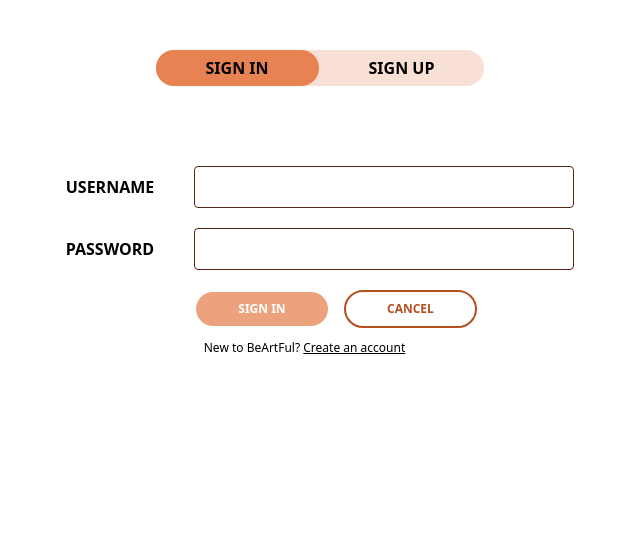
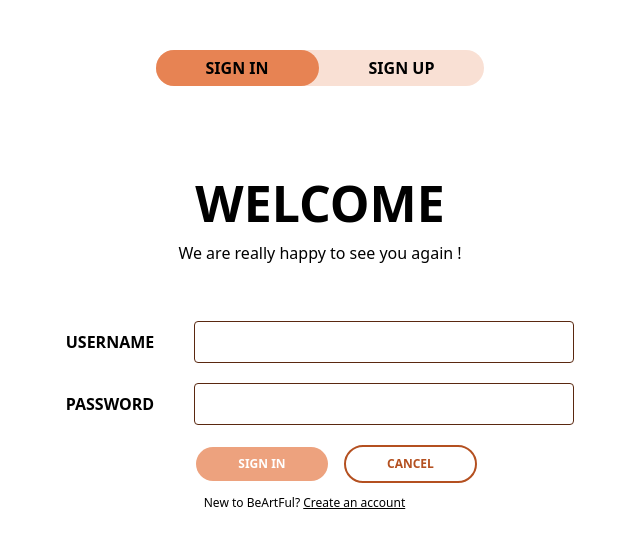
Before and after one commit to senior-project-kmutt/beartful-web, a Next.js app: page /ssi1/login in a window 1280 px wide. Shown: the top 548 px of the page, without its empty margins (320-960 px from the left). Built offline with nearby package versions, Linux system fonts and the light colour scheme.

Commit message:
Add Welcome Part to Login Page ✨ #9

```diff
--- a/components/Authentication/Login.tsx
+++ b/components/Authentication/Login.tsx
@@ -60,7 +60,12 @@ const Login = () => {
         </div>
 
         {activeMenu === 'sign in' && (
-          <div className={`${style.warp} mt-20`}>
+          <div>
+            <div className={style.welcome}>
+              <h1>WELCOME</h1>
+              <p>We are really happy to see you again !</p>
+            </div>
+            <div className={`${style.warp} mt-14`}>
               <form onSubmit={submitForm}>
                 <div className={style.input_form}>
                   <label>
@@ -83,6 +88,7 @@ const Login = () => {
                 </div>
               </form>
             </div>
+          </div>
         )}
 
         {activeMenu === 'sign up' && (
--- a/styles/login/loginLayout.module.scss
+++ b/styles/login/loginLayout.module.scss
@@ -6,6 +6,15 @@
     .warp {
         display: flex;
         justify-content: center;
+    }
+
+    .welcome {
+        margin-top: 80px;
+        text-align: center;
+        h1 {
+            font-weight: 900;
+            font-size: 50px;
+        }
     }
 
     .switch {
```
Lines whose indentation alone changed are shown as unchanged.
